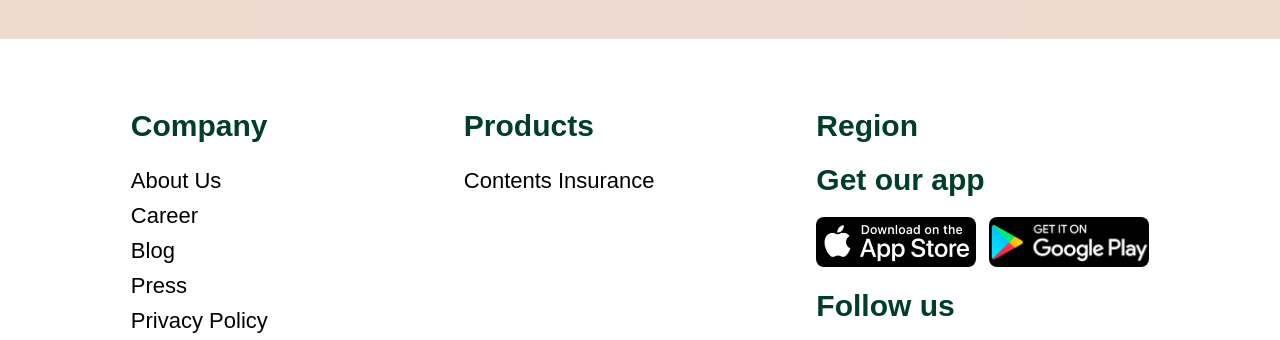
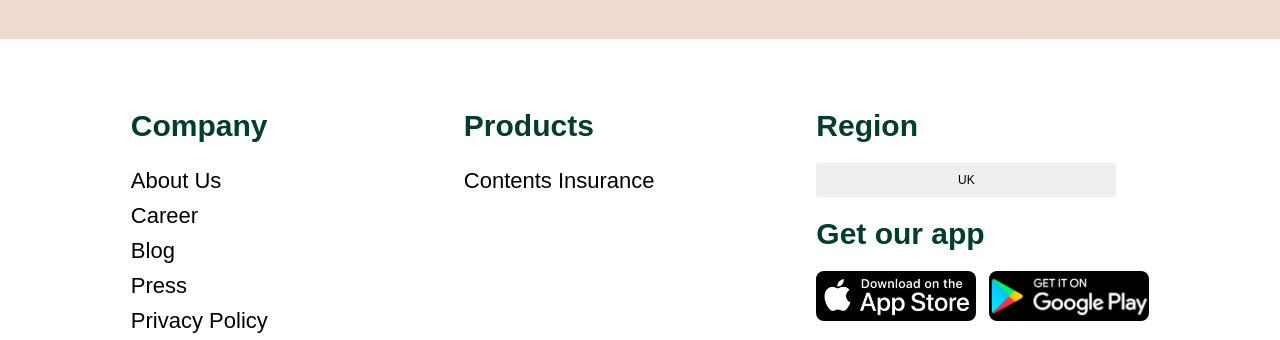
Before and after one commit to ZuuZaa/powerpoint, a plain HTML site: page index.html in a window 1280 px wide. Shown: the part 5493-5833 px from the top of the page. Drawn offline with Linux system fonts and the light colour scheme.

Commit message:
list choice

```diff
--- a/assets/style.css
+++ b/assets/style.css
@@ -845,3 +845,82 @@ footer .attribution span {
 footer .attribution a {
   color: hsl(228, 45%, 44%);
 }
+
+
+
+
+.list-choice{
+  width:300px;
+  position: relative;
+  cursor: pointer;
+}
+.list-choice input[type="radio"]{
+  position:absolute;
+  left:-9999px;
+}
+
+.list-choice-title {
+width: 100%;
+display: block;
+background: var(--light);
+text-align: center;
+padding: 1rem;
+box-sizing: border-box;
+color: black;
+border-radius: 0.2em;
+font-size: 1.2rem;
+}
+.list-choice:hover .list-choice-title {
+border-radius:0.2rem 0.2rem 0 0;
+}
+.list-choice-objects label:nth-last-of-type(1) span{
+  border-radius:0 0 0.2rem 0.2rem;
+}
+.list-choice input[type="radio"] + span {
+color: black;
+background: var(--light);
+padding: 1em;
+display: block;
+text-align: center;
+box-sizing: border-box;
+cursor: pointer;
+width: 100%;
+font-size: 1.2rem;
+}
+.list-choice-objects {
+position: absolute;
+top: 1rem;
+padding-top: 2.1rem;
+box-sizing: border-box;
+width: 100%;
+overflow: hidden;
+max-height: 0;
+transition: all 250ms ease;
+}
+.list-choice:hover .list-choice-objects  input[type="radio"] + span {
+position: relative;
+top: 0;
+transition: all 250ms ease-in-out;
+}
+.list-choice:hover input[type="radio"] + span:hover {
+background:#BBB;
+}
+/* .list-choice:hover input[type="radio"]:checked + span:hover {
+background:#74D68E;
+}
+.list-choice input[type="radio"]:checked + span {
+background: #74D68E;
+position: absolute;
+top: 0em;
+border-radius: 0.2em;
+} */
+.list-choice:hover input[type="radio"]:checked + span {
+border-radius: 0;
+}
+.list-choice:hover .list-choice-objects label:nth-last-of-type(1) input[type="radio"]:checked + span{
+  border-radius:0 0 0.2em 0.2em;
+}
+
+.list-choice:hover .list-choice-objects {
+max-height: 540px;
+}
--- a/index.html
+++ b/index.html
@@ -583,9 +583,21 @@
       <div class="footer-item">
         <ul>
           <li>
-            <form action="">
               <div class="footer-item-title">Region</div>
-            </form>
+              <div class="list-choice">
+                <div class="list-choice-title">UK </div>
+                <div class="list-choice-objects">
+                  <label>
+                    <input type="radio" name="aze"/>                         <span>Aze</span>
+                  </label>
+                  <label>
+                    <input type="radio" name="tr"/>                         <span>Tr</span>
+                  </label>
+                  <label>
+                    <input type="radio" name="ru"/>                         <span>Ru</span>
+                  </label>
+                </div>
+              </div>
           </li>
           <li>
             <div class="footer-item-title">Get our app</div>
@@ -627,6 +639,10 @@
     </div>
   </footer>
 
+
+
+
+
   <script src="./assets/script.js"></script>
 </body>
 
```
